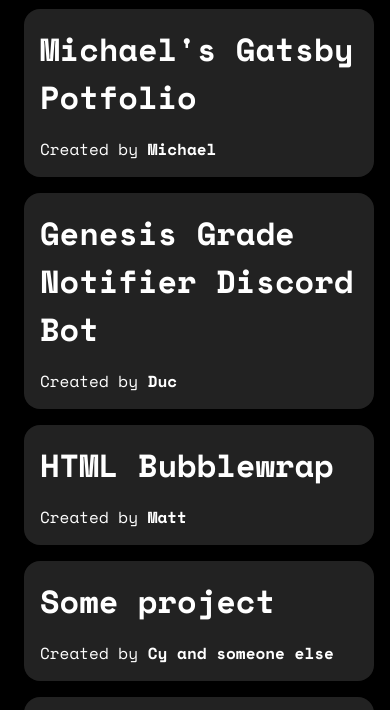
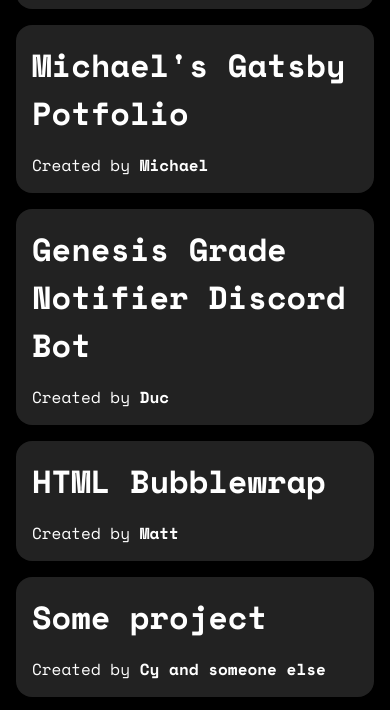
Before and after one commit to cyfinfaza/ridgehacks2023-projects, a Gatsby site: page / in a window 390 px wide. Shown: the part 775-1485 px from the top of the page. Built offline with nearby package versions, Linux system fonts and the light colour scheme; Gatsby itself is replaced by a stand-in of ours.

Commit message:
layout updates

```diff
--- a/src/components/layout.module.css
+++ b/src/components/layout.module.css
@@ -4,3 +4,9 @@
 	box-sizing: border-box;
 	padding-top: 0;
 }
+
+@media screen and (max-width: 500px) {
+	.content{
+		padding: 16px;
+	}
+}
--- a/src/pages/index.module.css
+++ b/src/pages/index.module.css
@@ -7,7 +7,7 @@
 
 .projectsContainer{
 	display: grid;
-	grid-template-columns: repeat(auto-fill, minmax(350px, 1fr));
+	grid-template-columns: repeat(auto-fill, minmax(min(350px, 100%), 1fr));
 	gap: 16px;
 }
 
--- a/src/styles/global.css
+++ b/src/styles/global.css
@@ -13,6 +13,7 @@
 	font-family: 'Space Mono', sans-serif;
 	background-color: var(--background);
 	color: var(--text);
+	word-wrap: break-word;
 }
 
 :root{
```
